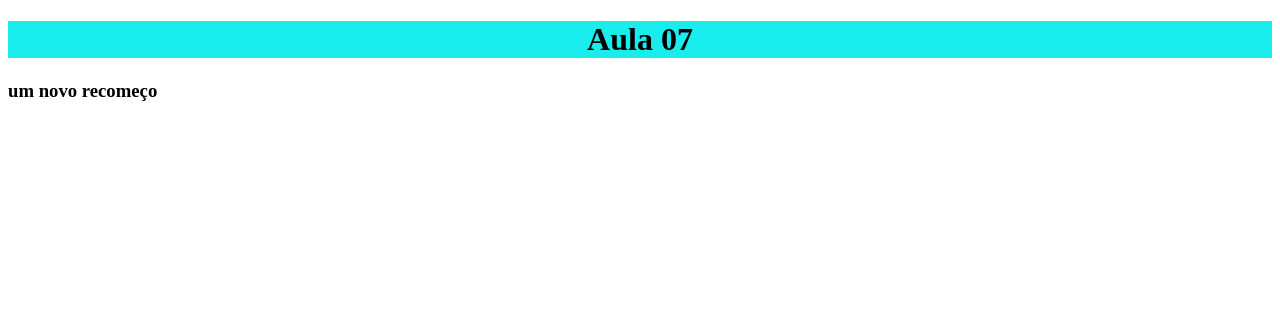
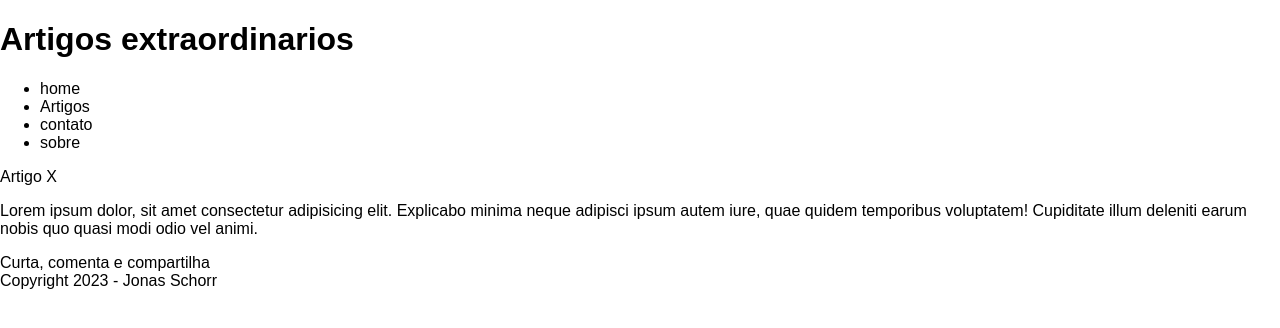
Before and after one commit to Jonas-Schorr/Aula07-layout-semantico, a plain HTML site: page index.html in a window 1280 px wide. Drawn offline with Linux system fonts and the light colour scheme.

Commit message:
primeiro layout

```diff
--- a/index.html
+++ b/index.html
@@ -6,12 +6,34 @@
     <title>Aula 07</title>
     <link rel="stylesheet" href="styles.css">
 </head>
-<header>
-        <h1>Aula 07</h1>
-
-</header>
-
-<body><h3>um novo recomeço</h3>
+<body>
+    <header>
+        <h1>Artigos extraordinarios</h1>
+    </header>
+    <div id="content">
+        <nav>
+            <ul>
+                <li>home</li>
+                <li>Artigos</li>
+                <li>contato</li>
+                <li>sobre</li>
+            </ul>
+        </nav>
+        <div id="Articles">
+            <article>
+                <figure><figcaption></figcaption>
+                </figure>
+                <div class="article-detail">
+                    <header>Artigo X</header>
+                    <p>Lorem ipsum dolor, sit amet consectetur adipisicing elit. Explicabo minima neque adipisci ipsum autem iure, quae quidem temporibus voluptatem! Cupiditate illum deleniti earum nobis quo quasi modi odio vel animi.</p>
+                    <footer>Curta, comenta e compartilha</footer>
+                </div>
+            </article>
+        </div>
+    </div>
+    <footer>
+        <span>Copyright 2023 - Jonas Schorr</span>
+    </footer>
 
 
 </body>
--- a/styles.css
+++ b/styles.css
@@ -1,4 +1,7 @@
-header{
-    text-align: center;
-    background-color: rgb(24, 236, 236);
+body{
+    padding: 0;
+    margin: 0;
+    height: 100%;
+    width: 100%;
+    font-family: Arial, Helvetica, sans-serif;
 }
```
